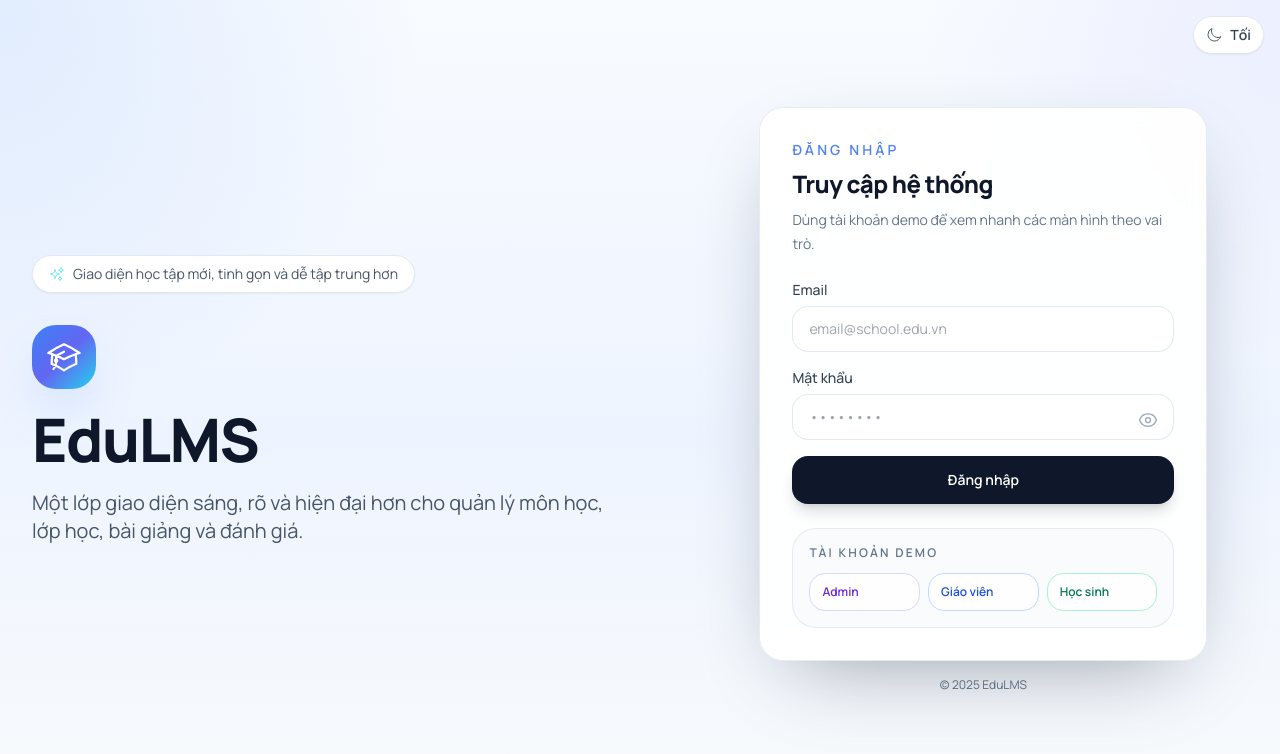
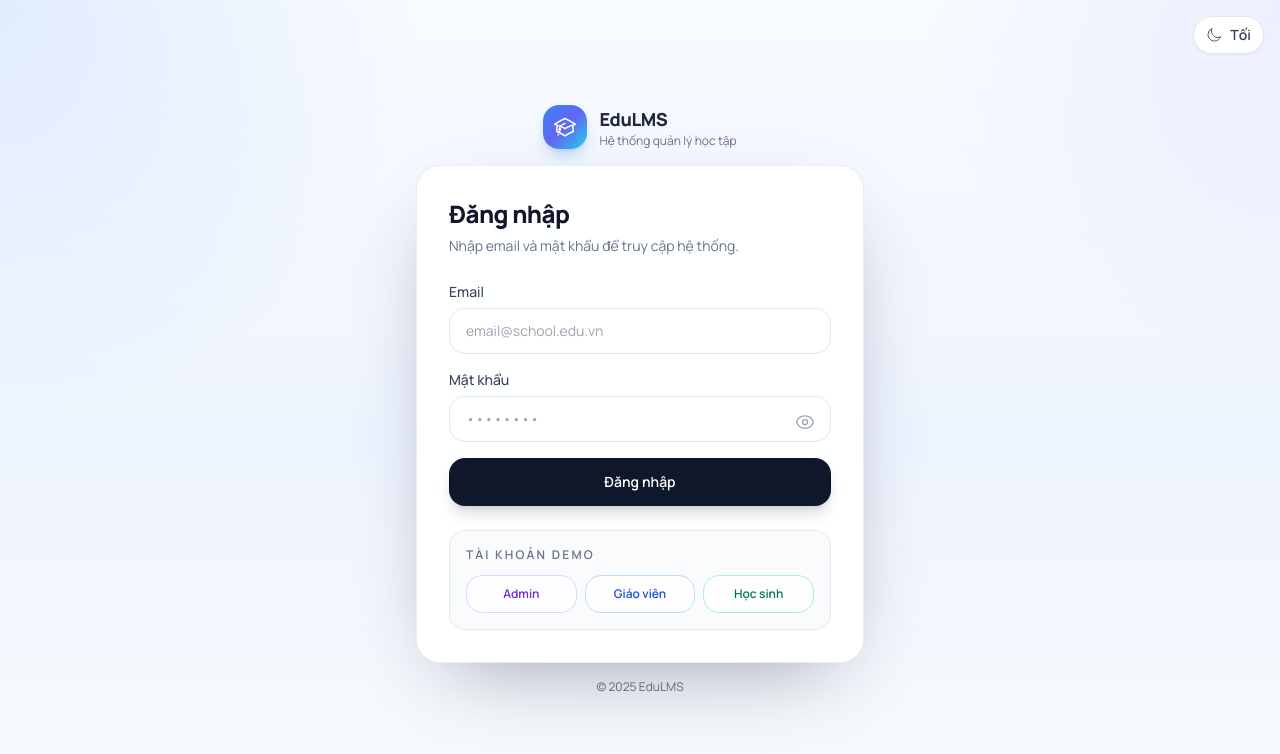
Before and after one commit to minhchuong32/EduLMS, a React (Create React App) app in the folder frontend/: page /login in a window 1280 px wide. Shown: the top 754 px of the page. Built offline with nearby package versions, Linux system fonts and the light colour scheme; no server answers.

Commit message:
edit layout login

```diff
--- a/frontend/src/pages/LoginPage.jsx
+++ b/frontend/src/pages/LoginPage.jsx
@@ -6,7 +6,6 @@ import {
   AcademicCapIcon,
   EyeIcon,
   EyeSlashIcon,
-  SparklesIcon,
   MoonIcon,
   SunIcon,
 } from "@heroicons/react/24/outline";
@@ -34,7 +33,7 @@ export default function LoginPage() {
 
   return (
     <div
-      className={`min-h-screen overflow-hidden ${
+      className={`min-h-screen overflow-hidden flex items-center justify-center px-4 py-8 ${
         isDark ? "bg-slate-950 text-white" : "bg-slate-50 text-slate-900"
       }`}
     >
@@ -62,63 +61,55 @@ export default function LoginPage() {
         )}
         {isDark ? "Sáng" : "Tối"}
       </button>
-      <div className="relative mx-auto grid min-h-screen max-w-7xl items-center gap-10 px-4 py-8 lg:grid-cols-[1.1fr_0.9fr] lg:px-8">
-        <div className="space-y-8">
+      <div className="relative w-full max-w-md">
         <div
-            className={`inline-flex items-center gap-2 rounded-full border px-4 py-2 text-sm backdrop-blur ${
-              isDark
-                ? "border-white/10 bg-white/5 text-white/80"
-                : "border-slate-200 bg-white text-slate-600 shadow-sm"
+          className={`mb-4 flex items-center justify-center gap-3 ${
+            isDark ? "text-white" : "text-slate-800"
           }`}
         >
-            <SparklesIcon className="h-4 w-4 text-cyan-300" />
-            <span>Giao diện học tập mới, tinh gọn và dễ tập trung hơn</span>
+          <div className="inline-flex h-11 w-11 items-center justify-center rounded-2xl bg-gradient-to-br from-blue-500 via-indigo-500 to-cyan-400 shadow-lg shadow-blue-500/25">
+            <AcademicCapIcon className="h-6 w-6 text-white" />
           </div>
-
-          <div className="max-w-xl space-y-5">
-            <div className="inline-flex h-16 w-16 items-center justify-center rounded-3xl bg-gradient-to-br from-blue-500 via-indigo-500 to-cyan-400 shadow-2xl shadow-blue-500/25">
-              <AcademicCapIcon className="h-9 w-9 text-white" />
-            </div>
-            <h1
-              className={`text-4xl font-extrabold tracking-tight md:text-6xl ${isDark ? "text-white" : "text-slate-900"}`}
+          <div>
+            <p className="text-lg font-extrabold tracking-tight">EduLMS</p>
+            <p
+              className={`text-xs ${
+                isDark ? "text-slate-300" : "text-slate-500"
+              }`}
             >
-              EduLMS
-            </h1>
-            <p
-              className={`text-lg leading-8 md:text-xl ${isDark ? "text-white/72" : "text-slate-600"}`}
-            >
-              Một lớp giao diện sáng, rõ và hiện đại hơn cho quản lý môn học,
-              lớp học, bài giảng và đánh giá.
+              Hệ thống quản lý học tập
             </p>
           </div>
         </div>
 
-        <div className="mx-auto w-full max-w-md">
         <div
-            className={`panel-card p-6 md:p-8 shadow-[0_30px_80px_-35px_rgba(15,23,42,0.45)] ${isDark ? "border-white/10" : "border-slate-200/80"}`}
+          className={`panel-card p-6 md:p-8 shadow-[0_30px_80px_-35px_rgba(15,23,42,0.45)] ${
+            isDark ? "border-white/10" : "border-slate-200/80"
+          }`}
         >
           <div className="mb-6">
-              <p
-                className={`text-sm font-semibold uppercase tracking-[0.22em] ${isDark ? "text-blue-300/80" : "text-blue-600/80"}`}
+            <h1
+              className={`text-2xl font-extrabold tracking-tight ${
+                isDark ? "text-white" : "text-slate-900"
+              }`}
             >
               Đăng nhập
-              </p>
-              <h2
-                className={`mt-2 text-2xl font-extrabold tracking-tight ${isDark ? "text-white" : "text-slate-900"}`}
+            </h1>
+            <p
+              className={`mt-1 text-sm leading-6 ${
+                isDark ? "text-slate-300" : "text-slate-500"
+              }`}
             >
-                Truy cập hệ thống
-              </h2>
-              <p
-                className={`mt-2 text-sm leading-6 ${isDark ? "text-slate-300" : "text-slate-500"}`}
-              >
-                Dùng tài khoản demo để xem nhanh các màn hình theo vai trò.
+              Nhập email và mật khẩu để truy cập hệ thống.
             </p>
           </div>
 
           <form onSubmit={handleSubmit} className="space-y-4">
             <div>
               <label
-                  className={`mb-1.5 block text-sm font-medium ${isDark ? "text-slate-200" : "text-slate-700"}`}
+                className={`mb-1.5 block text-sm font-medium ${
+                  isDark ? "text-slate-200" : "text-slate-700"
+                }`}
               >
                 Email
               </label>
@@ -136,7 +127,9 @@ export default function LoginPage() {
 
             <div>
               <label
-                  className={`mb-1.5 block text-sm font-medium ${isDark ? "text-slate-200" : "text-slate-700"}`}
+                className={`mb-1.5 block text-sm font-medium ${
+                  isDark ? "text-slate-200" : "text-slate-700"
+                }`}
               >
                 Mật khẩu
               </label>
@@ -180,10 +173,16 @@ export default function LoginPage() {
           </form>
 
           <div
-              className={`mt-6 rounded-3xl border p-4 ${isDark ? "border-slate-700 bg-slate-900/70" : "border-slate-200/80 bg-slate-50/80"}`}
+            className={`mt-6 rounded-2xl border p-4 ${
+              isDark
+                ? "border-slate-700 bg-slate-900/70"
+                : "border-slate-200/80 bg-slate-50/80"
+            }`}
           >
             <p
-                className={`text-xs font-semibold uppercase tracking-[0.18em] ${isDark ? "text-slate-400" : "text-slate-500"}`}
+              className={`text-xs font-semibold uppercase tracking-[0.18em] ${
+                isDark ? "text-slate-400" : "text-slate-500"
+              }`}
             >
               Tài khoản demo
             </p>
@@ -193,8 +192,7 @@ export default function LoginPage() {
                   label: "Admin",
                   email: "admin@school.edu.vn",
                   pwd: "Admin@123",
-                    style:
-                      "border-violet-200 text-violet-700 hover:bg-violet-50",
+                  style: "border-violet-200 text-violet-700 hover:bg-violet-50",
                 },
                 {
                   label: "Giáo viên",
@@ -216,7 +214,7 @@ export default function LoginPage() {
                   onClick={() =>
                     setForm({ email: acc.email, password: acc.pwd })
                   }
-                    className={`soft-button border ${acc.style} justify-start px-3 py-2.5 text-xs font-semibold ${
+                  className={`soft-button border ${acc.style} justify-center px-3 py-2.5 text-xs font-semibold ${
                     isDark ? "bg-slate-800/80" : "bg-white/90"
                   }`}
                 >
@@ -228,12 +226,13 @@ export default function LoginPage() {
         </div>
 
         <p
-            className={`mt-4 text-center text-xs ${isDark ? "text-white/45" : "text-slate-500"}`}
+          className={`mt-4 text-center text-xs ${
+            isDark ? "text-white/45" : "text-slate-500"
+          }`}
         >
           © 2025 EduLMS
         </p>
       </div>
     </div>
-    </div>
   );
 }
```
Lines whose indentation alone changed are shown as unchanged.
